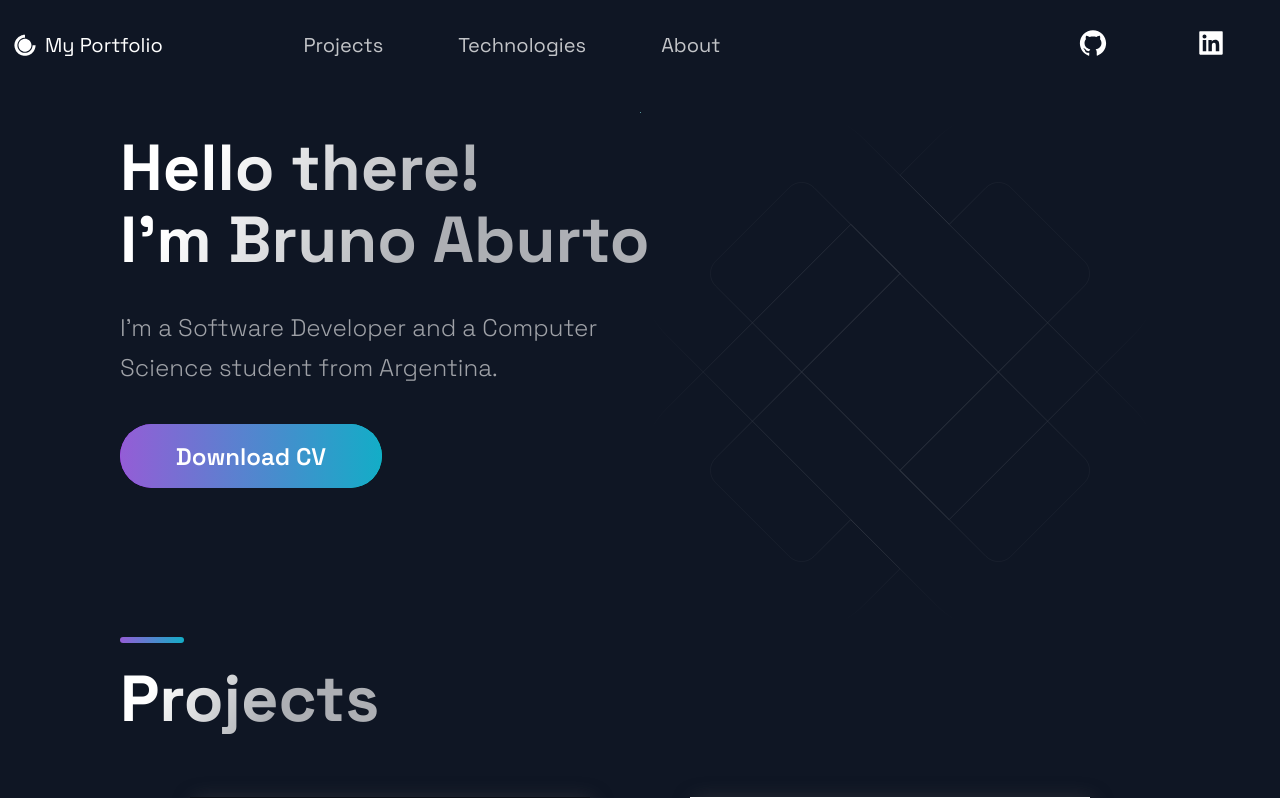
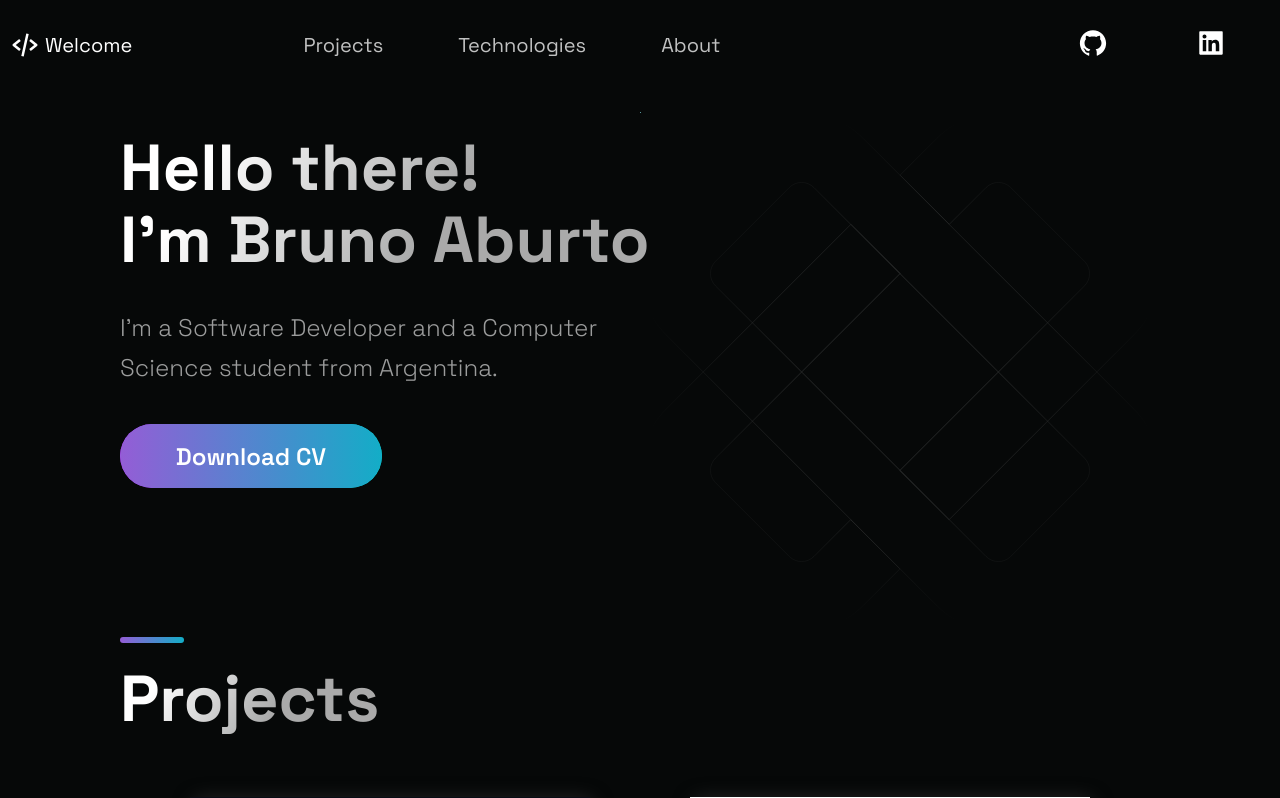
Before and after one commit to bru16/portfolio, a Next.js app: page / in a window 1280 px wide. Shown: the top 798 px of the page. Built offline with nearby package versions, Linux system fonts and the light colour scheme.

Commit message:
style changes & CV download window

```diff
--- a/src/components/Header/Header.js
+++ b/src/components/Header/Header.js
@@ -1,7 +1,7 @@
 import Link from 'next/link';
 import React from 'react';
-import { AiFillGithub, AiFillInstagram, AiFillLinkedin } from 'react-icons/ai';
-import { DiCssdeck } from 'react-icons/di';
+import { AiFillGithub, AiFillLinkedin } from 'react-icons/ai';
+import { BiCodeAlt } from 'react-icons/bi';
 
 import { Container, Div1, Div2, Div3, NavLink, SocialIcons, Span, Anchor } from './HeaderStyles';
 
@@ -10,8 +10,8 @@ const Header = () => (
     <Div1>
       <Link href="/">
         <Anchor>
-          <DiCssdeck size="3rem" />
-          <Span>My Portfolio</Span>
+          <BiCodeAlt size="3rem" />
+          <Span>Welcome</Span>
         </Anchor>
       </Link>
     </Div1>
--- a/src/components/Hero/Hero.js
+++ b/src/components/Hero/Hero.js
@@ -1,5 +1,4 @@
 import React from 'react';
-import { FaFileDownload } from 'react-icons/fa'
 import { Section, SectionText, SectionTitle } from '../../styles/GlobalComponents';
 import Button from '../../styles/GlobalComponents/Button';
 import { LeftSection } from './HeroStyles';
@@ -14,7 +13,7 @@ const Hero = (props) => (
       <SectionText>
         I'm a Software Developer and a Computer Science student from Argentina.
       </SectionText>
-      <a href='/images/CV_AburtoBruno.pdf' download="CV_Aburto"><Button>Download CV</Button></a>
+      <a href='/images/CV_AburtoBruno.pdf' target="_blank"><Button>Download CV</Button></a>
     </LeftSection>
   </Section>
 );
--- a/src/components/TimeLine/TimeLine.js
+++ b/src/components/TimeLine/TimeLine.js
@@ -7,9 +7,11 @@ const Timeline = () => {
       <br />
       <SectionTitle>About me</SectionTitle>
       <SectionText>I'm a Computer Science student and I'm passionate about Software Development & Technology.
-        I consider myself proactive, motivated, and with good communication skills.
-        <br /> I'm looking forward my first job in the industry,
-        so feel free to contact me, I'd love to hear from you 😃.
+        <br />
+        I consider myself proactive, motivated, and creative. Always looking for new challenges, able to
+        fit in different work environments.
+        <br /> I would like to be part of a team that allows me to develop my abilities and thus
+        be able to grow professionally 😃
       </SectionText>
     </Section>
   );
--- a/src/themes/default.js
+++ b/src/themes/default.js
@@ -7,7 +7,7 @@ export default {
   // Colors for layout
   colors: {
     primary1: "hsl(204,23.8%,95.9%)",
-    background1: "#0F1624",
+    background1: "#060808",
     accent1: "hsl(34.9,98.6%,72.9%)",
     button: "hsl(205.1,100%,36.1%)",
     background2: "hsl(232.7,27.3%,23.7%)",
```
Also changed, not shown: 1 other file (tests, documents, lock files or other folders).
